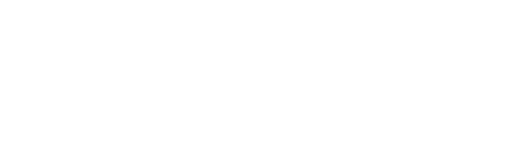
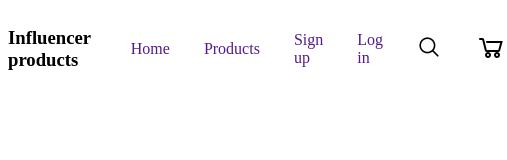
Before and after one commit to DipuBaroi/influencer-gear-task-pratice, a plain HTML site: page index.html in a window 390 px wide. Shown: the whole page, 507 px wide, since content can reach past the window. Drawn offline with Linux system fonts and the light colour scheme.

Commit message:
added last responsive

```diff
--- a/index.html
+++ b/index.html
@@ -4,11 +4,22 @@
     <meta charset="UTF-8">
     <meta name="viewport" content="width=device-width, initial-scale=1.0">
     <title>Influencer Gear Practice Task</title>
+    <link rel="stylesheet" href="style/style.css">
 </head>
 <body>
     <header>
-        <nav>
-
+        <nav class="display-flex">
+            <div>
+                <h3>Influencer products</h3>
+            </div>
+            <ul class="display-flex">
+                <li><a href="">Home</a></li>
+                <li><a href="">Products</a></li>
+                <li><a href="">Sign up</a></li>
+                <li><a href="">Log in</a></li>
+                <li><a href=""><img src="images/icons8-search-24.png" alt=""></a></li>
+                <li><a href=""><img src="images/icons8-shopping-cart-32.png" alt=""></a></li>
+            </ul>
         </nav>
     </header>
     <main>
--- /dev/null
+++ b/style/style.css
@@ -0,0 +1,21 @@
+/* Shared Styles */
+.display-flex{
+    display:flex;
+}
+
+/* nav styles */
+
+nav{
+    justify-content: space-between;
+
+}
+nav ul{
+    gap:34px;
+    align-items: center;
+}
+nav li{
+    list-style: none;
+}
+nav a{
+    text-decoration: none;
+}
```
Also changed, not shown: images/icons8-search-24.png (added), images/icons8-shopping-cart-32.png (added).
